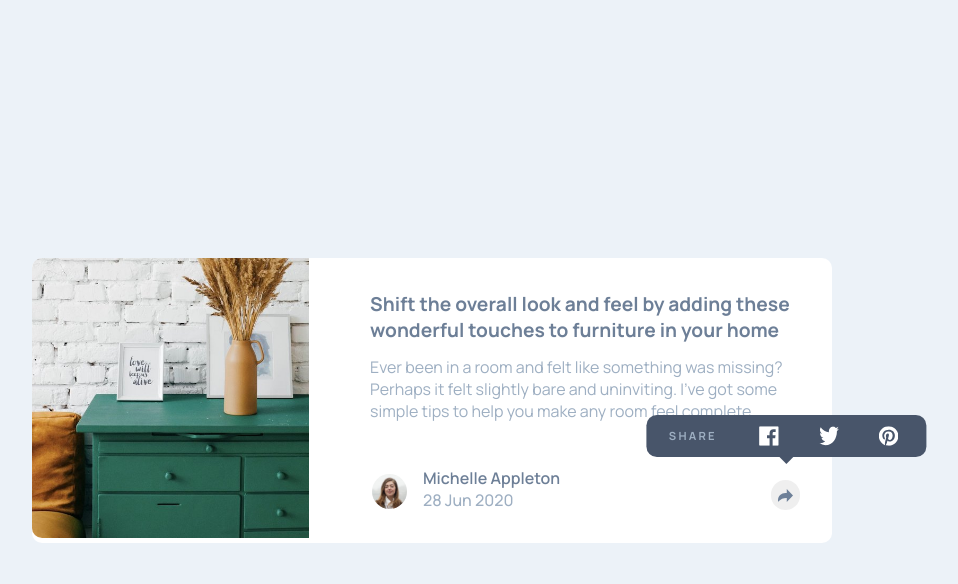
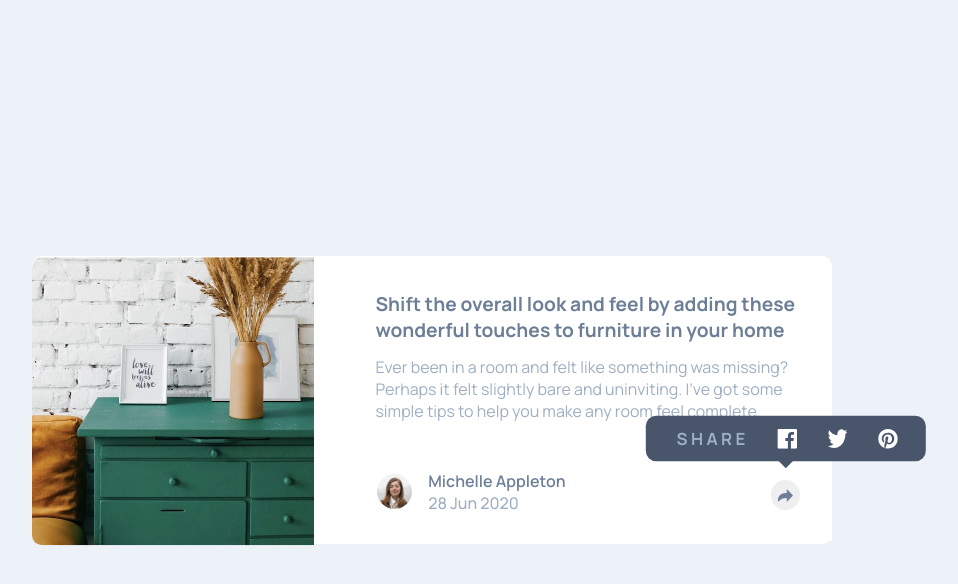
Before and after one commit to srenV/Article-Preview-Component, a plain HTML site: page index.html in a window 1280 px wide. Both pictures are taken after a click on the button "Share Article". Shown: the whole page, without its empty margins (208-1166 px from the left). Drawn offline with Linux system fonts and the light colour scheme.

Commit message:
don't know how

```diff
--- a/index.html
+++ b/index.html
@@ -8,7 +8,7 @@
   <title>Frontend Mentor | Article preview component</title>
 </head>
 <body>
-  <main>
+  <main class="main">
     <div id="innerHeader">
       <img src="./images/drawers.jpg" alt="drawer image" />
     </div>
@@ -37,11 +37,11 @@
 
 
         <div class="sharePanel">
-          <span>SHARE</span>
+          <span class="pannelSpan">SHARE</span>
           <a href="#" aria-label="Share on Facebook"><img src="./images/icon-facebook.svg" alt="Facebook"></a>
           <a href="#" aria-label="Share on Twitter"><img src="./images/icon-twitter.svg" alt="Twitter"></a>
           <a href="#" aria-label="Share on Pinterest"><img src="./images/icon-pinterest.svg" alt="Pinterest"></a>
-          <!-- <button class="shareButton" aria-label="Close Share"></button> -->
+          <button class="shareButton" aria-label="Close Share"  id="desktopBtn"></button>
         </div>
       </div>
     </div>
--- a/styles.css
+++ b/styles.css
@@ -22,11 +22,12 @@ main {
   flex-direction: column;
   border-radius: 10px;
   max-width: 370px;
+  height: 55%;
 }
 
 #innerHeader img {
   width: 100%;
-  height: 240px;
+  height: 15em;
   object-fit: cover;
   object-position: top;
   border-top-left-radius: 10px;
@@ -131,6 +132,10 @@ p {
   vertical-align: middle;
 }
 
+.footerWrapper.active, main{
+  background-color: white;
+}
+
 .footerWrapper.active .shareButton {
   transform: translateY(-1.1em);
 }
@@ -154,7 +159,12 @@ p {
   color: hsl(228, 45%, 44%);
 }
 
-/* Responsiveness */
+/* ===================================================================== */
+
+/* ==============================Desktop================================ */
+
+/* ===================================================================== */
+
 @media (min-width: 50em) {
   body {
     display: flex;
@@ -166,34 +176,42 @@ p {
     flex-direction: row;
     grid-template-columns: auto 1fr auto;
     max-width: 50em;
-    max-height: min-content;
+    max-height: 18em;
     align-items: center;
   }
 
   #innerHeader img {
     width: 90%;
-    height: 280px;
+    height: 18em;
     object-fit: cover;
     object-position: left;
     border-radius: 10px 0 0 10px;
+    transform: translateY(.2em);
   }
 
   .footerWrapper.active .sharePanel {
     display: flex;
     transform: translateY(-1em);
-    transform: translateX(22em);
+    transform: translateX(21.5em);
     position: absolute;
     border-radius: 15px;
     scale: 70%;
     width: 25em;
   }
 
-  #innerMain h1, p{
+  #innerMain h1,
+  p {
     transform: translateY(1em);
   }
 
-  .footerContent p{
-    transform: translateY(.6em);
+  .footerContent p {
+    transform: translateY(.8em);
+  }
+
+  .footerWrapper.active .pannelSpan {
+    letter-spacing: 1.5;
+    font-size: x-large;
+    transform: translateX(0.5em);
   }
 
   .sharePanel {
@@ -226,14 +244,15 @@ p {
     transform: translateY(1px);
   }
 
-
+  #desktopBtn {
+    display: none;
+  }
 
   .footerWrapper.active .footerContent {
     display: flex;
   }
 
   .fullsizeContainer {
-
     display: flex;
     flex-direction: column;
     position: relative;
```
Lines whose indentation alone changed are shown as unchanged.
